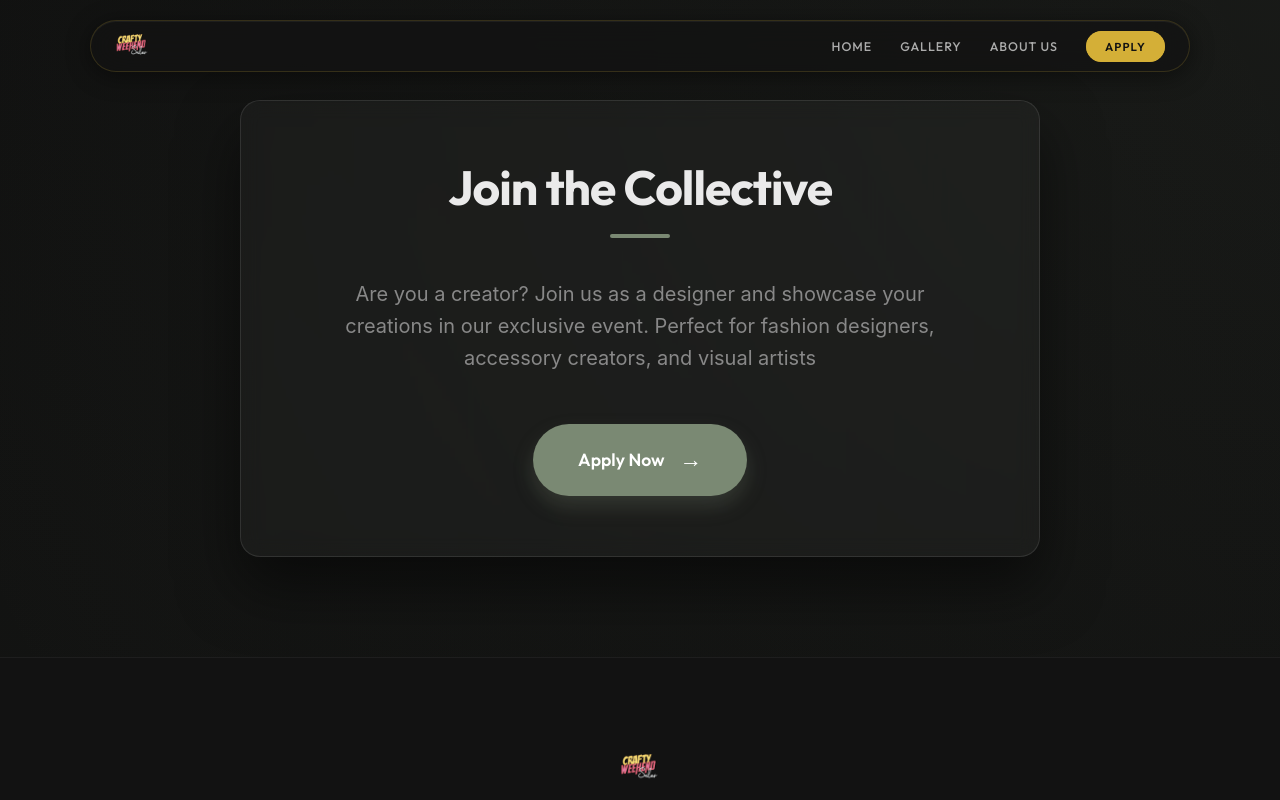
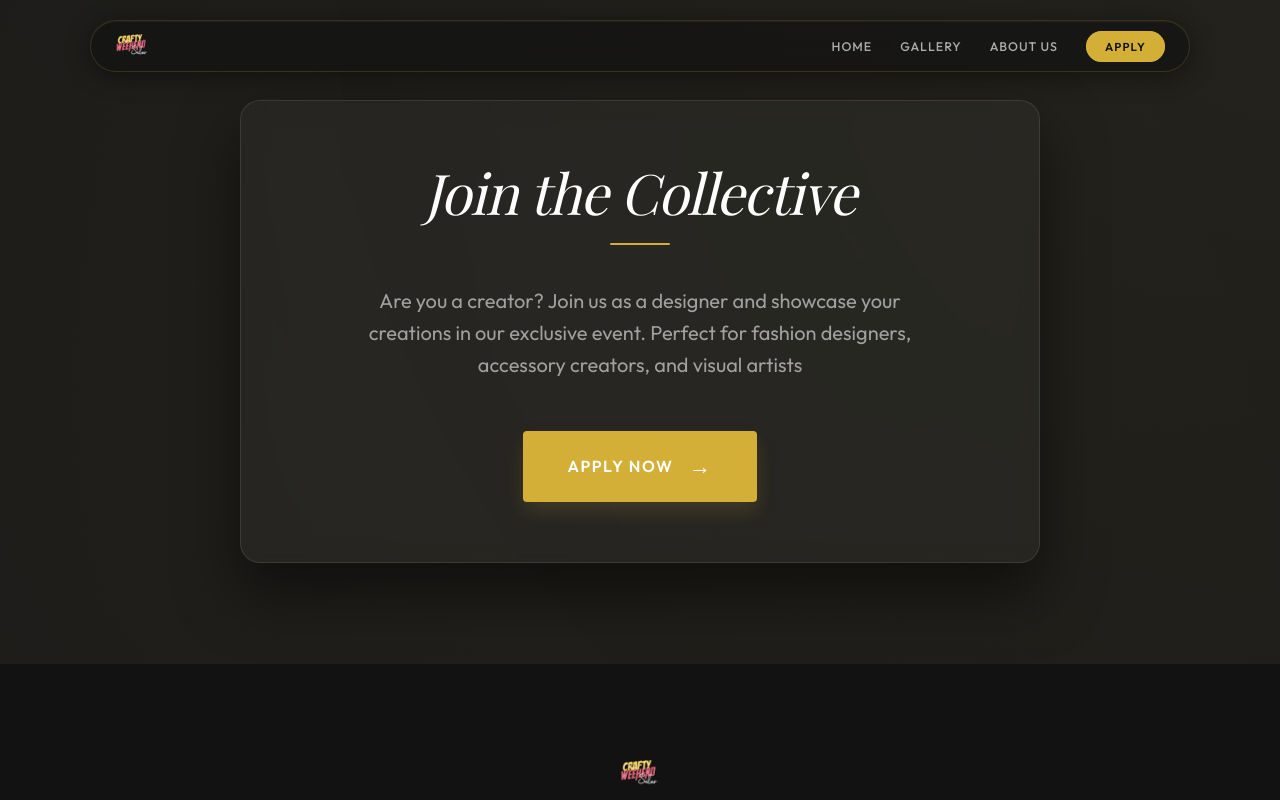
Before and after one commit to Wannamonroe/Crafty, a React (Vite) app: page /apply in a window 1280 px wide. Shown: the top 800 px of the page. Built offline with nearby package versions, Linux system fonts and the light colour scheme; no server answers; the database is empty; a web font is replaced by a local one.

Commit message:
FEAT: Reehecho el apartado de apply

```diff
--- a/src/pages/Apply.css
+++ b/src/pages/Apply.css
@@ -1,7 +1,7 @@
 .apply-page {
   min-height: 100vh;
-  background-color: #0d0d0d;
-  color: #fff;
+  background-color: var(--bg-color);
+  color: var(--white);
   display: flex;
   flex-direction: column;
 }
@@ -12,8 +12,8 @@
   justify-content: center;
   align-items: center;
   padding: 100px 20px;
-  background: radial-gradient(circle at top right, rgba(122, 137, 115, 0.1), transparent),
-              radial-gradient(circle at bottom left, rgba(122, 137, 115, 0.05), transparent);
+  background: radial-gradient(circle at top right, rgba(212, 175, 55, 0.05), transparent),
+              radial-gradient(circle at bottom left, rgba(212, 175, 55, 0.02), transparent);
 }
 
 .apply-container {
@@ -33,27 +33,28 @@
 }
 
 .apply-title {
-  font-family: 'Outfit', sans-serif;
-  font-size: 3rem;
-  font-weight: 700;
+  font-family: var(--font-display);
+  font-size: 3.5rem;
+  font-weight: 400;
   margin-bottom: 20px;
-  color: #eaeaea;
+  color: var(--white);
   letter-spacing: -0.02em;
+  font-style: italic;
 }
 
 .apply-divider {
   width: 60px;
-  height: 4px;
-  background-color: #7a8973;
+  height: 2px;
+  background-color: var(--primary);
   margin: 0 auto 40px;
   border-radius: 2px;
 }
 
 .apply-description {
-  font-family: 'Inter', sans-serif;
+  font-family: var(--font-body);
   font-size: 1.25rem;
   line-height: 1.6;
-  color: #888;
+  color: var(--gray);
   margin-bottom: 50px;
   max-width: 600px;
   margin-left: auto;
@@ -65,21 +66,25 @@
   align-items: center;
   justify-content: center;
   gap: 15px;
-  background-color: #7a8973;
-  color: #fff;
+  background-color: var(--primary);
+  color: var(--white);
   text-decoration: none;
   padding: 18px 45px;
-  border-radius: 50px;
+  border-radius: 4px;
+  font-family: var(--font-body);
   font-weight: 600;
-  font-size: 1.1rem;
+  text-transform: uppercase;
+  letter-spacing: 0.1em;
+  font-size: 1rem;
   transition: all 0.3s cubic-bezier(0.4, 0, 0.2, 1);
-  box-shadow: 0 10px 20px rgba(122, 137, 115, 0.25);
+  box-shadow: 0 10px 20px rgba(212, 175, 55, 0.15);
 }
 
 .apply-button:hover {
   transform: translateY(-5px) scale(1.02);
-  background-color: #8a9b83;
-  box-shadow: 0 15px 30px rgba(122, 137, 115, 0.4);
+  background-color: var(--white);
+  color: var(--dark);
+  box-shadow: 0 15px 30px rgba(212, 175, 55, 0.25);
 }
 
 .apply-button__icon {
--- a/src/pages/Apply.jsx
+++ b/src/pages/Apply.jsx
@@ -4,10 +4,12 @@ import Navbar from '../components/Navbar';
 import Footer from '../components/Footer';
 import './Apply.css';
 
+const DEFAULT_APPLY_TITLE = "Join the Collective";
 const DEFAULT_APPLY_TEXT = "Are you a creator? Join us as a designer and showcase your creations in our exclusive event. Perfect for fashion designers, accessory creators, and visual artists";
 const DEFAULT_APPLY_URL = "https://forms.gle/"; // Placeholder
 
 export default function Apply() {
+  const [applyTitle, setApplyTitle] = useState(DEFAULT_APPLY_TITLE);
   const [applyText, setApplyText] = useState(DEFAULT_APPLY_TEXT);
   const [applyUrl, setApplyUrl] = useState(DEFAULT_APPLY_URL);
   const [loading, setLoading] = useState(true);
@@ -18,10 +20,11 @@ export default function Apply() {
         const { data, error } = await supabase
           .from('site_settings')
           .select('key, value')
-          .in('key', ['apply_text', 'apply_url']);
+          .in('key', ['apply_title', 'apply_text', 'apply_url']);
 
         if (!error && data) {
           data.forEach(item => {
+            if (item.key === 'apply_title' && item.value) setApplyTitle(item.value);
             if (item.key === 'apply_text' && item.value) setApplyText(item.value);
             if (item.key === 'apply_url' && item.value) setApplyUrl(item.value);
           });
@@ -44,7 +47,7 @@ export default function Apply() {
       <main className="apply-content">
         <div className="apply-container">
           <div className="apply-card">
-            <h1 className="apply-title">Join the Collective</h1>
+            <h1 className="apply-title">{applyTitle}</h1>
             <div className="apply-divider"></div>
 
             {loading ? (
--- a/src/pages/admin/ApplySettings.jsx
+++ b/src/pages/admin/ApplySettings.jsx
@@ -2,15 +2,17 @@ import { useState, useEffect } from 'react';
 import { supabase } from '../../lib/supabase';
 import './ApplySettings.css';
 
+const DEFAULT_APPLY_TITLE = "Join the Collective";
 const DEFAULT_APPLY_TEXT = "Are you a creator? Join us as a designer and showcase your creations in our exclusive event. Perfect for fashion designers, accessory creators, and visual artists";
 const DEFAULT_APPLY_URL = "https://forms.gle/";
 
 export default function ApplySettings() {
+  const [applyTitle, setApplyTitle] = useState(DEFAULT_APPLY_TITLE);
   const [applyText, setApplyText] = useState(DEFAULT_APPLY_TEXT);
   const [applyUrl, setApplyUrl] = useState(DEFAULT_APPLY_URL);
   const [loading, setLoading] = useState(true);
   const [saving, setSaving] = useState(false);
-  const [status, setStatus] = useState(null); // 'success' | 'error'
+  const [status, setStatus] = useState(null);
 
   useEffect(() => {
     fetchSettings();
@@ -22,10 +24,11 @@ export default function ApplySettings() {
       const { data, error } = await supabase
         .from('site_settings')
         .select('key, value')
-        .in('key', ['apply_text', 'apply_url']);
+        .in('key', ['apply_title', 'apply_text', 'apply_url']);
 
       if (!error && data) {
         data.forEach(({ key, value }) => {
+          if (key === 'apply_title' && value) setApplyTitle(value);
           if (key === 'apply_text' && value) setApplyText(value);
           if (key === 'apply_url' && value) setApplyUrl(value);
         });
@@ -44,6 +47,7 @@ export default function ApplySettings() {
       const { error } = await supabase
         .from('site_settings')
         .upsert([
+          { key: 'apply_title', value: applyTitle.trim(), updated_at: new Date().toISOString() },
           { key: 'apply_text', value: applyText.trim(), updated_at: new Date().toISOString() },
           { key: 'apply_url', value: applyUrl.trim(), updated_at: new Date().toISOString() },
         ], { onConflict: 'key' });
@@ -61,6 +65,7 @@ export default function ApplySettings() {
 
   function handleReset() {
     if (!window.confirm('¿Restaurar los valores por defecto?')) return;
+    setApplyTitle(DEFAULT_APPLY_TITLE);
     setApplyText(DEFAULT_APPLY_TEXT);
     setApplyUrl(DEFAULT_APPLY_URL);
   }
@@ -83,11 +88,26 @@ export default function ApplySettings() {
       <form className="apply-settings-form" onSubmit={handleSave}>
         <div className="apply-settings-preview">
           <span className="apply-settings-preview__label">Vista previa del mensaje</span>
+          <h2 className="apply-settings-preview__title">{applyTitle || 'Título de Apply'}</h2>
           <p className="apply-settings-preview__text">{applyText || 'Escribe algo...'}</p>
           <div className="apply-settings-preview__link">URL: <span className="url-text">{applyUrl}</span></div>
         </div>
 
         <div className="apply-settings-fields">
+          <div className="apply-settings-field">
+            <label htmlFor="apply-title" className="apply-settings-field__label">
+              Título del apartado
+            </label>
+            <input
+              id="apply-title"
+              type="text"
+              className="apply-settings-field__input"
+              value={applyTitle}
+              onChange={(e) => setApplyTitle(e.target.value)}
+              placeholder="Join the Collective"
+              required
+            />
+          </div>
           <div className="apply-settings-field">
             <label htmlFor="apply-text" className="apply-settings-field__label">
               Texto descriptivo
```
